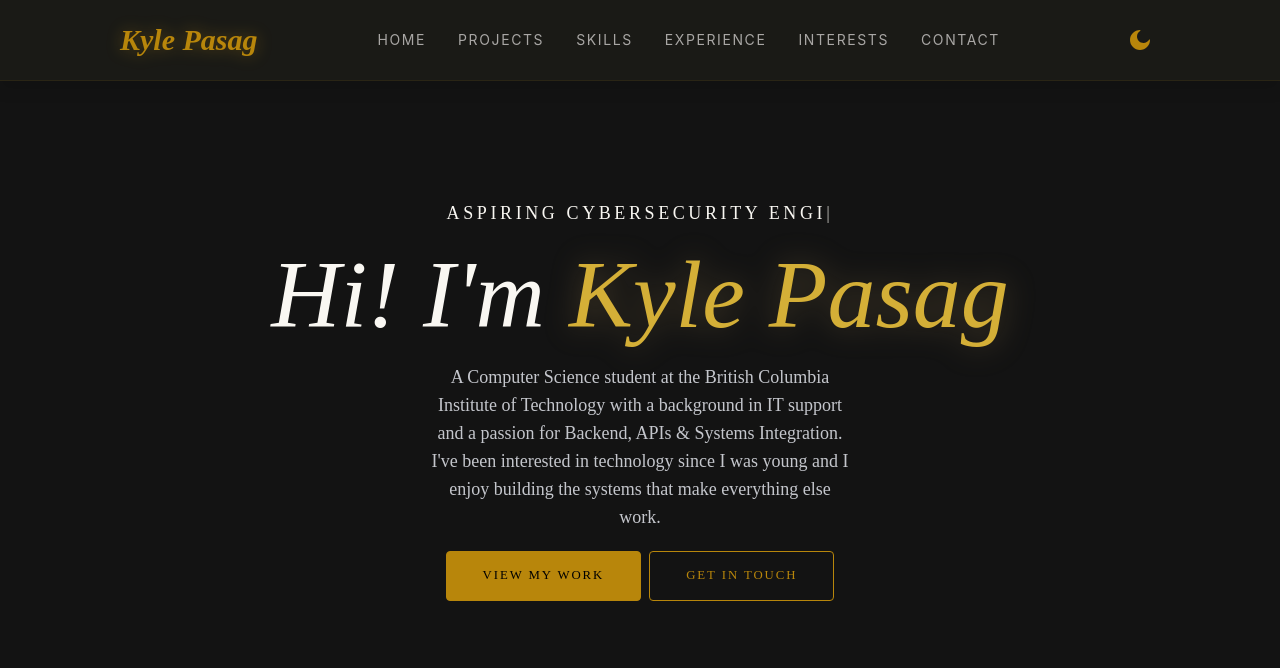
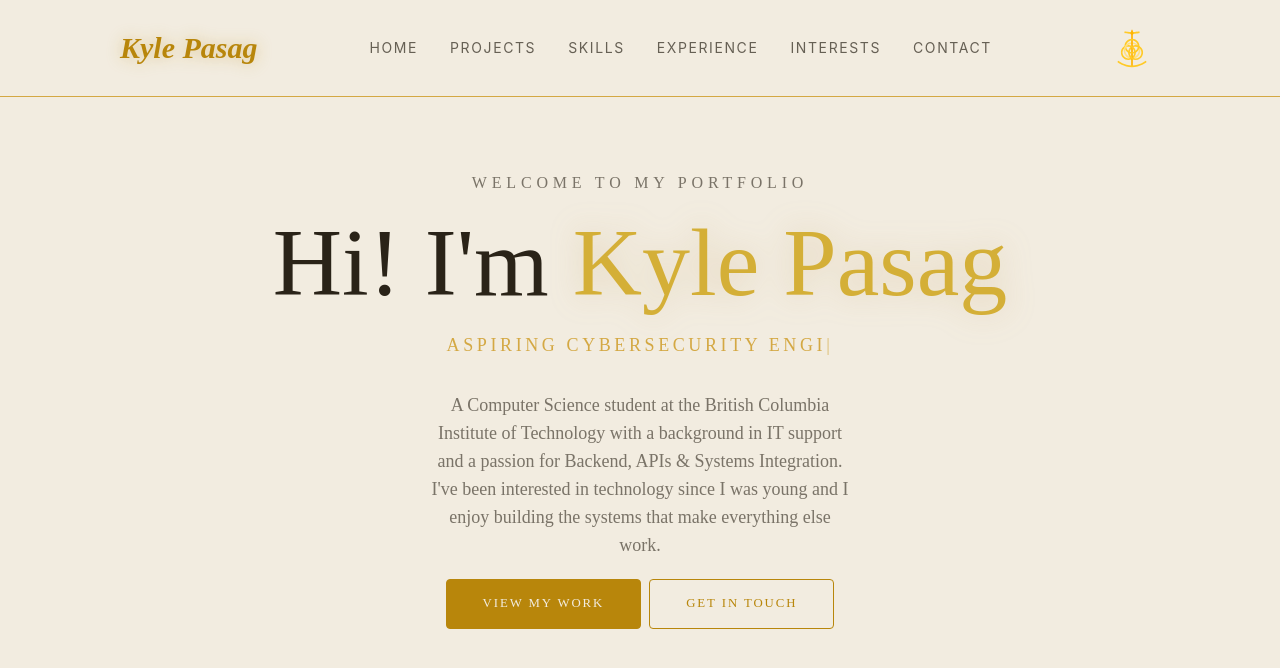
Before and after one commit to kpasag/Portfolio, a React app: page / in a window 1280 px wide. Shown: the top 668 px of the page. Built offline with nearby package versions, Linux system fonts and the light colour scheme; the HTML template or start-up script is replaced by a standard one.

Commit message:
Add Golden Order LOGO & border hover effect

```diff
--- a/src/Body.jsx
+++ b/src/Body.jsx
@@ -13,11 +13,12 @@ function Body() {
   const [isDeleting, setIsDeleting] = useState(false);
 
   useEffect(() => {
+    // the code we want to run
     const currentTitle = TITLES[titleIndex];
 
     const timer = setTimeout(
       () => {
-        if (!isDeleting && displayText.length < currentTitle.length) {
+        if (!isDeleting && displayText.length < currentTitle.length) { // char length
           setDisplayText(currentTitle.slice(0, displayText.length + 1));
         } else if (!isDeleting && displayText.length === currentTitle.length) {
           setIsDeleting(true);
@@ -32,26 +33,30 @@ function Body() {
     );
 
     return () => clearTimeout(timer);
-  }, [displayText, titleIndex, isDeleting]);
+  }, [displayText, titleIndex, isDeleting]); // the array is what the useEffect listens to,
+  // so if any of the values in the array changes, it'll update the value inside it.
 
   return (
     <>
       <main className="">
         {/* HERO */}
-        <section className="bg-[#131313] min-h-screen flex flex-col justify-center items-center space-y-5">
+        <section className="bg-[#F2ECE0] min-h-screen flex flex-col justify-center items-center space-y-5">
           <div className="font-['Manrope'] flex flex-col items-center space-y-2">
-            <h2 className="text-[#F9F7F2] text-lg uppercase tracking-[0.2em]">
-              <span>ASPIRING </span>
-              {displayText}
-              <span className="animate-pulse">|</span>
-            </h2>
-            <h1 className="text-[#F9F7F2] md:text-8xl text-6xl leading-tight italic font-['Newsreader']">
+            <h3 className="font-['Outfit'] uppercase tracking-[0.3em] text-[1.0rem] text-[rgba(42,35,24,0.6)]">
+              Welcome to my portfolio
+            </h3>
+            <h1 className="text-[#2A2318] md:text-8xl text-6xl leading-tight font-['Newsreader']">
               <span>Hi! I'm </span>
               <span className="drop-shadow-[0_0_15px_rgba(197,160,89,0.3)] text-[#D4AF37]">
                 Kyle Pasag
               </span>
             </h1>
-            <p className="text-[#C4C6CC] text-lg max-w-1/3 text-center">
+            <h2 className="text-[#D4A843] text-lg uppercase tracking-[0.2em] pb-6">
+              <span>ASPIRING </span>
+              {displayText}
+              <span className="animate-pulse">|</span>
+            </h2>
+            <p className="text-[rgba(42,35,24,0.6)] text-lg max-w-1/3 text-center">
               A Computer Science student at the British Columbia Institute of
               Technology with a background in IT support and a passion for
               Backend, APIs & Systems Integration. I've been interested in
@@ -60,7 +65,7 @@ function Body() {
             </p>
           </div>
           <div className="font-['Outfit'] text-[0.8rem] font-medium flex space-x-2">
-            <button className=" py-3.5 cursor-pointer px-9 tracking-[0.15em] transition-all bg-[#B8860B] hover:bg-amber-400 duration-300 hover:drop-shadow-[0_0_15px_rgba(197,160,89,0.3)] rounded-sm border border-[#B8860B]">
+            <button className=" py-3.5 cursor-pointer px-9 tracking-[0.15em] transition-all bg-[#B8860B] hover:bg-amber-400 duration-300 hover:drop-shadow-[0_0_15px_rgba(197,160,89,0.3)] rounded-sm border border-[#B8860B] text-[#F2ECE0]">
               VIEW MY WORK
             </button>
             <button className="py-3.5 cursor-pointer px-9 tracking-[0.15em] transition-all bg-[] hover:bg-amber-400 duration-300 hover:drop-shadow-[0_0_15px_rgba(197,160,89,0.3)] text-[#B8860B] border border-[#B8860B] rounded-sm">
@@ -68,6 +73,10 @@ function Body() {
             </button>
           </div>
         </section>
+
+        {/* PROJECTS */}
+
+
       </main>
     </>
   );
--- a/src/Navbar.jsx
+++ b/src/Navbar.jsx
@@ -2,7 +2,7 @@ function Navbar() {
   return (
     <nav
       id="home"
-      className=" font-['Newsreader'] bg-[#1c1c18]/90  mx-auto fixed top-0 w-full items-center drop-shadow-xl border-b border-[#B8860B]/10 backdrop-blur-md"
+      className=" font-['Newsreader'] bg-[rgba(242,236,224,0.92)]  mx-auto fixed top-0 w-full items-center border-b border-[#D4A843]"
     >
       <section className="max-w-8xl flex justify-between items-center py-5 px-30 mx-auto">
         <div>
@@ -11,30 +11,30 @@ function Navbar() {
           </h1>
         </div>
         <div className="flex">
-          <ul className="hidden lg:flex gap-8 font-sans text-[#e5e2e1]/70 text-sm uppercase tracking-[0.1rem]">
-            <li className="hover:tracking-[0.2rem] duration-300 hover:text-[#B8860B]">
+          <ul className="hidden lg:flex gap-8 font-sans text-[#2A2318]/70 text-sm uppercase tracking-[0.1rem]">
+            <li className="hover:tracking-[0.2rem] duration-150 hover:text-[#D4A843] hover:border-b border-[D4A843]">
               <a href=".home">HOME</a>
             </li>
-            <li className="hover:tracking-[0.2rem] duration-300 hover:text-[#B8860B]">
+            <li className="hover:tracking-[0.2rem] duration-150 hover:text-[#D4A843] hover:border-b border-[D4A843]">
               <a href="">PROJECTS</a>
             </li>
-            <li className="hover:tracking-[0.2rem] duration-300 hover:text-[#B8860B]">
+            <li className="hover:tracking-[0.2rem] duration-150 hover:text-[#D4A843] hover:border-b border-[D4A843]">
               <a href="">SKILLS</a>
             </li>
-            <li className="hover:tracking-[0.2rem] duration-300 hover:text-[#B8860B]">
+            <li className="hover:tracking-[0.2rem] duration-150 hover:text-[#D4A843] hover:border-b border-[D4A843]">
               <a href="">EXPERIENCE</a>
             </li>
-            <li className="hover:tracking-[0.2rem] duration-300 hover:text-[#B8860B]">
+            <li className="hover:tracking-[0.2rem] duration-150 hover:text-[#D4A843] hover:border-b border-[D4A843]">
               <a href="">INTERESTS</a>
             </li>
-            <li className="hover:tracking-[0.2rem] duration-300 hover:text-[#B8860B]">
+            <li className="hover:tracking-[0.2rem] duration-150 hover:text-[#D4A843] hover:border-b border-[D4A843]">
               <a href="">CONTACT</a>
             </li>
           </ul>
         </div>
         <div id="darkModeToggle" className="flex items-center ">
           <button className="cursor-pointer p-2 hover:bg-white/10 rounded-xl">
-            <svg
+            {/* <svg
               viewBox="0 0 24 24"
               width="24"
               height="24"
@@ -45,6 +45,60 @@ function Navbar() {
                 d="M12 22C17.5228 22 22 17.5228 22 12C22 11.5373 21.3065 11.4608 21.0672 11.8568C19.9289 13.7406 17.8615 15 15.5 15C11.9101 15 9 12.0899 9 8.5C9 6.13845 10.2594 4.07105 12.1432 2.93276C12.5392 2.69347 12.4627 2 12 2C6.47715 2 2 6.47715 2 12C2 17.5228 6.47715 22 12 22Z"
                 fill="#B8860B"
               />
+            </svg> */}
+            <svg
+              xmlns="http://www.w3.org/2000/svg"
+              x="0px"
+              y="0px"
+              width="40"
+              height="40"
+              viewBox="0 0 48 48"
+            >
+              <path
+                fill="#ffe082"
+                d="M24,17c-1.37,0-2.68,0.28-3.87,0.78l-0.051,1.273l0.811,0.577C21.85,19.22,22.9,19,24,19	c4.41,0,8,3.59,8,8s-3.59,8-8,8c-2.88,0-5.4-1.53-6.82-3.82l-1.49,1.38C17.49,35.23,20.54,37,24,37c5.51,0,10-4.49,10-10	S29.51,17,24,17z"
+              ></path>
+              <path
+                fill="#ffca28"
+                d="M27.36,22.57c-2.06,0.29-3.98,1.49-5.09,3.43c-0.08,0.14-0.15,0.27-0.22,0.41l-1.024-0.252	L20.43,25.2c0.03-0.07,0.07-0.13,0.11-0.2c1.35-2.35,3.61-3.86,6.09-4.33l0.981,0.988L27.36,22.57z"
+              ></path>
+              <path
+                fill="#ffca28"
+                d="M19.67,38.5c-4.963,0-9-4.038-9-9h2c0,3.86,3.141,7,7,7s7-3.14,7-7h2	C28.67,34.462,24.633,38.5,19.67,38.5z"
+              ></path>
+              <rect width="2" height="39" x="23" y="7" fill="#ffb300"></rect>
+              <path
+                fill="#ffca28"
+                d="M24,47c-9.882,0-17.32-5.971-17.632-6.225l1.263-1.551C7.702,39.282,14.849,45,24,45	c9.178,0,16.297-5.717,16.368-5.775l1.264,1.55C41.32,41.029,33.882,47,24,47z"
+              ></path>
+              <path
+                fill="#ffca28"
+                d="M28.67,29.5h-2c0-3.86-3.141-7-7-7s-7,3.14-7,7l-0.975,0.447L10.67,29.5c0-4.962,4.037-9,9-9	S28.67,24.538,28.67,29.5z"
+              ></path>
+              <path
+                fill="#ffca28"
+                d="M24,31c-4.963,0-9-4.038-9-9s4.037-9,9-9s9,4.038,9,9S28.963,31,24,31z M24,15c-3.859,0-7,3.14-7,7	s3.141,7,7,7s7-3.14,7-7S27.859,15,24,15z"
+              ></path>
+              <path
+                fill="#ffca28"
+                d="M32.56,35.07c-2.18,1.65-5.22,1.94-7.73,0.49c-1.62-0.93-2.78-2.44-3.26-4.25	c-0.45-1.65-0.28-3.38,0.48-4.9l-1.62-1.21c-1.12,2.04-1.4,4.38-0.79,6.63c0.62,2.32,2.11,4.26,4.19,5.46	c1.41,0.82,2.96,1.21,4.48,1.21c1.79,0,3.55-0.53,5.04-1.54L32.56,35.07z"
+              ></path>
+              <path
+                fill="#ffca28"
+                d="M24,7c-5.064,0-9.074-0.988-9.242-1.03l0.484-1.94C15.281,4.04,19.193,5,24,5s8.719-0.96,8.758-0.97	l0.484,1.94C33.074,6.012,29.064,7,24,7z"
+              ></path>
+              <polygon
+                fill="#ffb300"
+                points="22,7 23,8 24.963,8 26,7 24.5,2 23.5,2"
+              ></polygon>
+              <path
+                fill="#ffe082"
+                d="M16,27c0,1.53,0.44,2.96,1.18,4.18l-0.417,1.041L15.69,32.56C14.62,30.97,14,29.06,14,27	c0-4.14,2.53-7.7,6.13-9.22l0.76,1.85C18.02,20.85,16,23.69,16,27z"
+              ></path>
+              <path
+                fill="#ffca28"
+                d="M36.12,34c-0.71,1.23-1.66,2.22-2.77,2.96l-0.655-0.744L32.56,35.07c0.72-0.54,1.35-1.24,1.83-2.07	c1.93-3.34,0.78-7.63-2.56-9.56c-1.1-0.64-2.3-0.94-3.49-0.94c-0.33,0-0.66,0.02-0.98,0.07l-0.73-1.9c2.05-0.4,4.25-0.09,6.2,1.04	C37.13,24.19,38.61,29.7,36.12,34z"
+              ></path>
             </svg>
           </button>
         </div>
```
